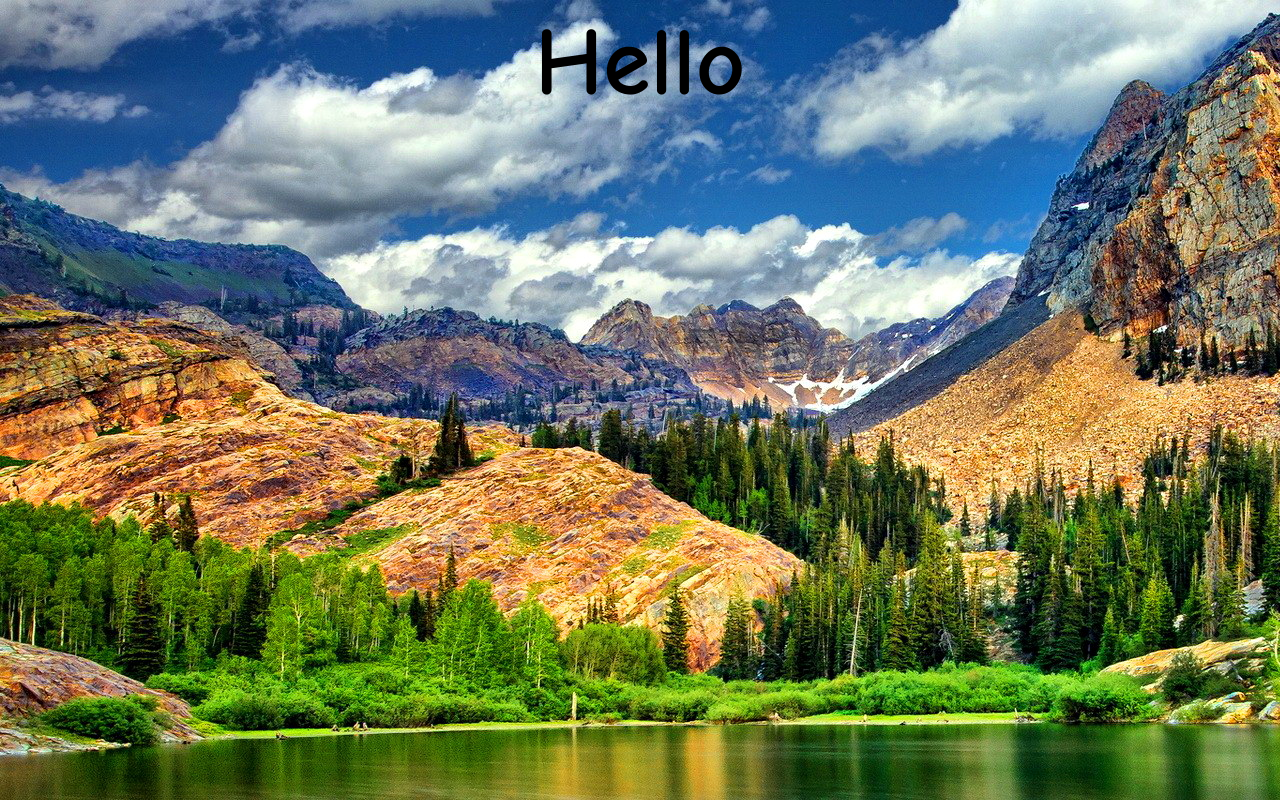
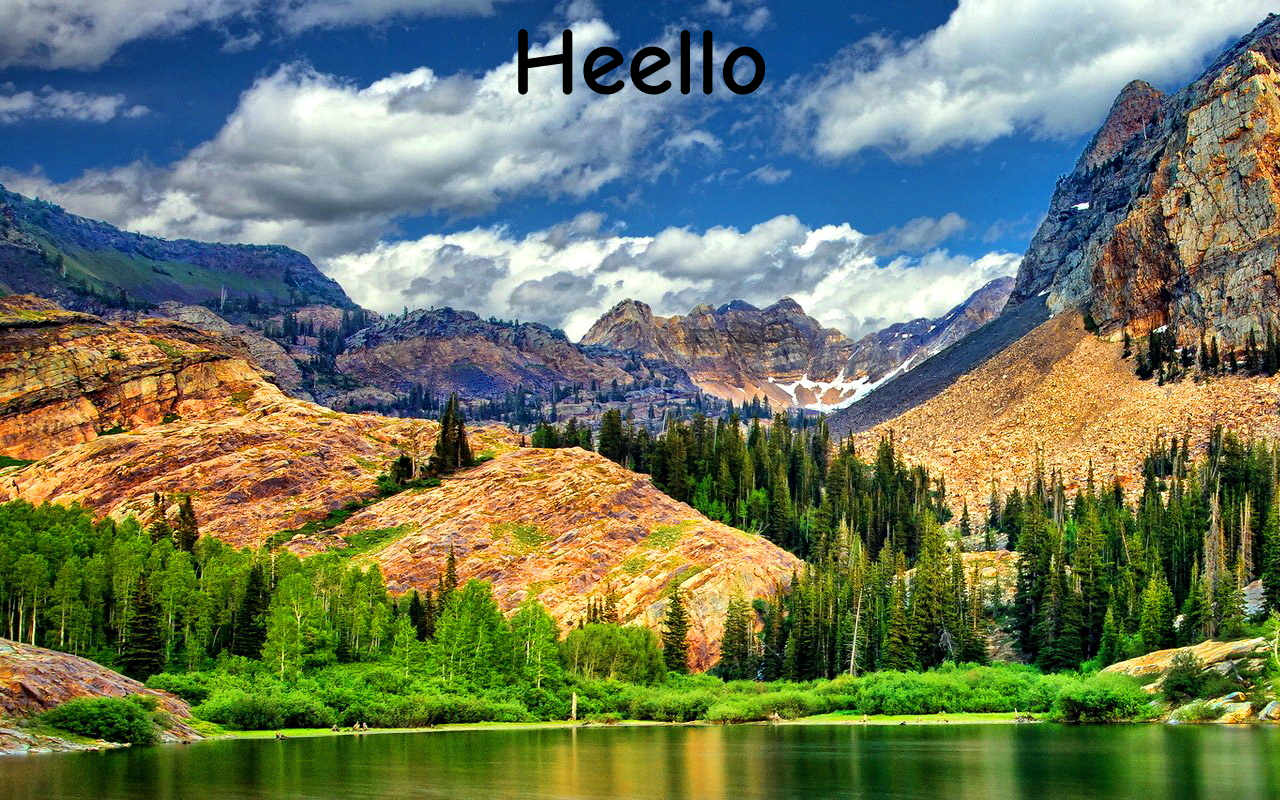
Before and after one commit to AneeshS7/aneeshstaticweb, a plain HTML site: page index.html in a window 1280 px wide. Drawn offline with Linux system fonts and the light colour scheme.

Commit message:
Add files via upload

```diff
--- a/index.html
+++ b/index.html
@@ -6,7 +6,7 @@
 
 <font size="50" face="Comic Sans MS" vspace="100">
 
-<h1 align="center" bgcolor="grey">Hello</h1>
+<h1 align="center" bgcolor="grey">Heello</h1>
 
 </font>
 </body>
```
